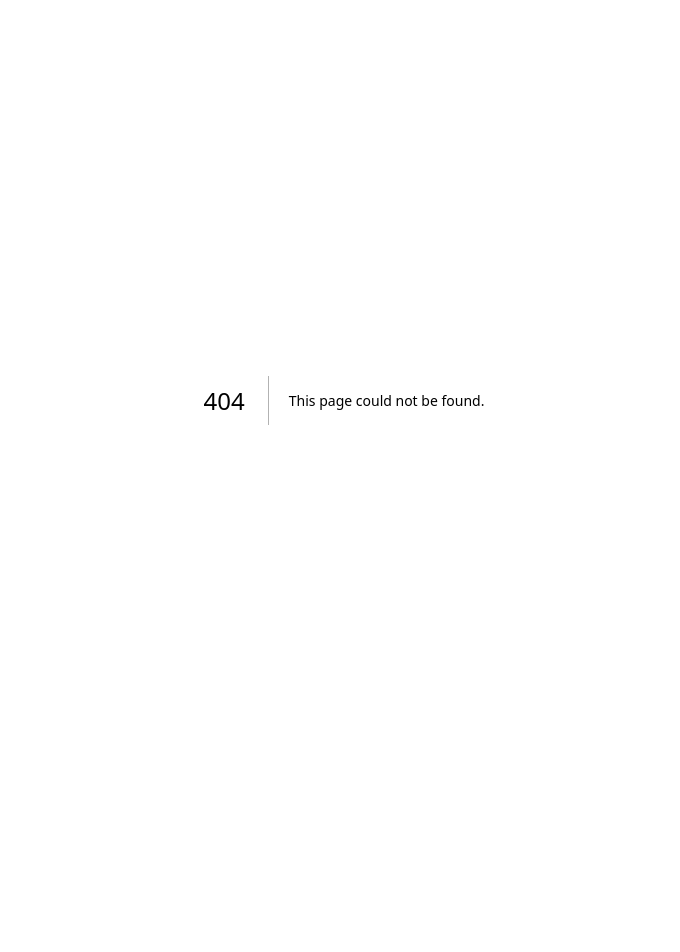
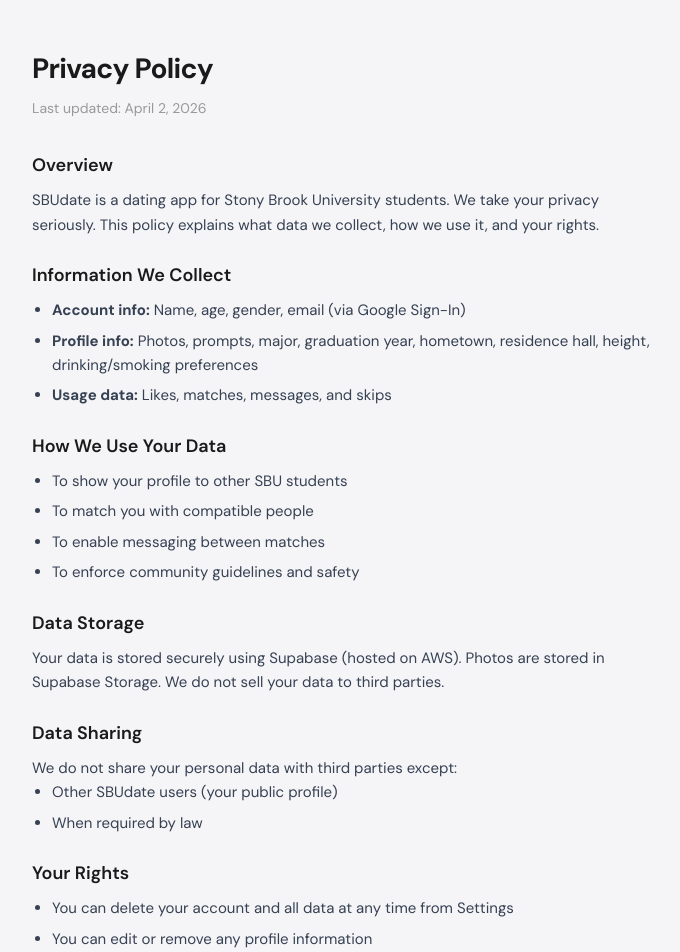
Before and after one commit to Keugene11/sbudate, a Next.js app: page /privacy in a window 1280 px wide. Before the commit this address had no page. Shown: the top 952 px of the page, without its empty margins (296-976 px from the left). Before the commit the page ends 800 px from the top, so only its background shows below. Built offline with nearby package versions, Linux system fonts and the light colour scheme.

Commit message:
Add privacy policy page at /privacy
Required for App Store submission.

Co-Authored-By: Claude Opus 4.6 (1M context) <noreply@anthropic.com>

```diff
--- /dev/null
+++ b/src/app/privacy/page.tsx
@@ -0,0 +1,62 @@
+export default function PrivacyPage() {
+  return (
+    <div className="max-w-2xl mx-auto px-6 py-12">
+      <h1 className="text-[28px] font-bold text-gray-900 tracking-tight mb-2">Privacy Policy</h1>
+      <p className="text-[14px] text-gray-400 mb-8">Last updated: April 2, 2026</p>
+
+      <div className="space-y-6 text-[15px] text-gray-700 leading-relaxed">
+        <section>
+          <h2 className="text-[18px] font-semibold text-gray-900 mb-2">Overview</h2>
+          <p>SBUdate is a dating app for Stony Brook University students. We take your privacy seriously. This policy explains what data we collect, how we use it, and your rights.</p>
+        </section>
+
+        <section>
+          <h2 className="text-[18px] font-semibold text-gray-900 mb-2">Information We Collect</h2>
+          <ul className="list-disc pl-5 space-y-1.5">
+            <li><strong>Account info:</strong> Name, age, gender, email (via Google Sign-In)</li>
+            <li><strong>Profile info:</strong> Photos, prompts, major, graduation year, hometown, residence hall, height, drinking/smoking preferences</li>
+            <li><strong>Usage data:</strong> Likes, matches, messages, and skips</li>
+          </ul>
+        </section>
+
+        <section>
+          <h2 className="text-[18px] font-semibold text-gray-900 mb-2">How We Use Your Data</h2>
+          <ul className="list-disc pl-5 space-y-1.5">
+            <li>To show your profile to other SBU students</li>
+            <li>To match you with compatible people</li>
+            <li>To enable messaging between matches</li>
+            <li>To enforce community guidelines and safety</li>
+          </ul>
+        </section>
+
+        <section>
+          <h2 className="text-[18px] font-semibold text-gray-900 mb-2">Data Storage</h2>
+          <p>Your data is stored securely using Supabase (hosted on AWS). Photos are stored in Supabase Storage. We do not sell your data to third parties.</p>
+        </section>
+
+        <section>
+          <h2 className="text-[18px] font-semibold text-gray-900 mb-2">Data Sharing</h2>
+          <p>We do not share your personal data with third parties except:</p>
+          <ul className="list-disc pl-5 space-y-1.5">
+            <li>Other SBUdate users (your public profile)</li>
+            <li>When required by law</li>
+          </ul>
+        </section>
+
+        <section>
+          <h2 className="text-[18px] font-semibold text-gray-900 mb-2">Your Rights</h2>
+          <ul className="list-disc pl-5 space-y-1.5">
+            <li>You can delete your account and all data at any time from Settings</li>
+            <li>You can edit or remove any profile information</li>
+            <li>You can request a copy of your data by contacting us</li>
+          </ul>
+        </section>
+
+        <section>
+          <h2 className="text-[18px] font-semibold text-gray-900 mb-2">Contact</h2>
+          <p>For questions about this privacy policy or your data, contact us at <a href="mailto:keugenelee11@gmail.com" className="text-gray-900 underline">keugenelee11@gmail.com</a>.</p>
+        </section>
+      </div>
+    </div>
+  );
+}
```
